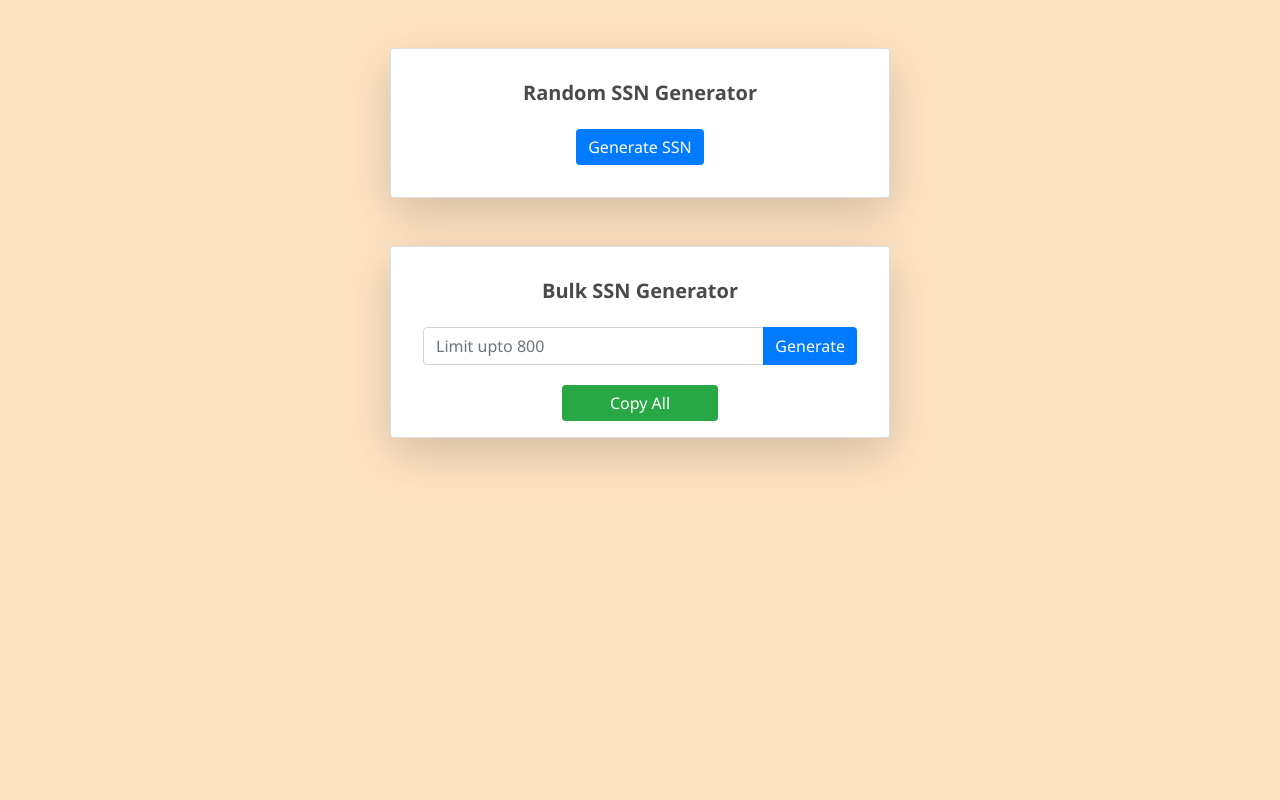
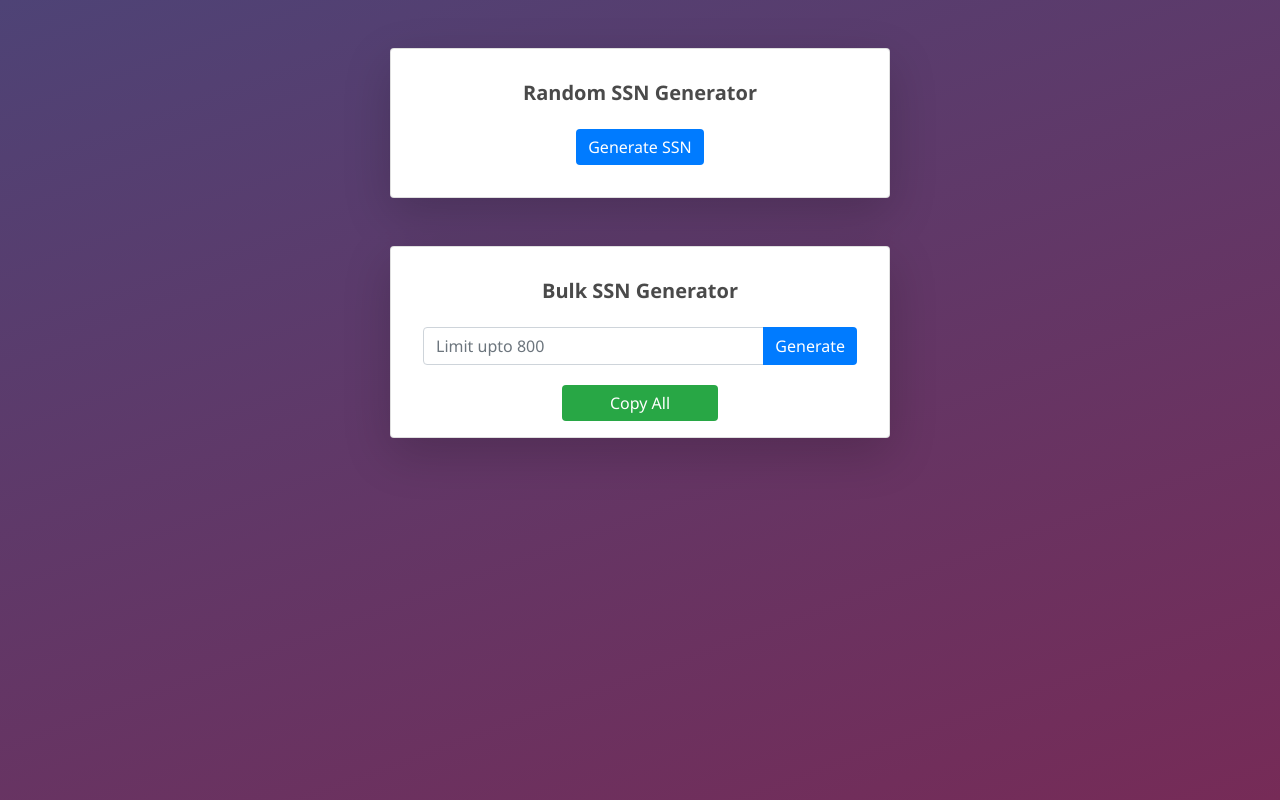
Before and after one commit to SoloMahesh/Random-SSN-generator, a plain HTML site: page index.html in a window 1280 px wide. Drawn offline with nearby package versions, Linux system fonts and the light colour scheme.

Commit message:
Update styles.css
Updated Back ground.

```diff
--- a/styles.css
+++ b/styles.css
@@ -56,5 +56,5 @@ body {
 }
 
 body {
-    background: bisque;
+    background-image: linear-gradient(-20deg, #762b57 0%, #4e4376 100%);
 }
```
